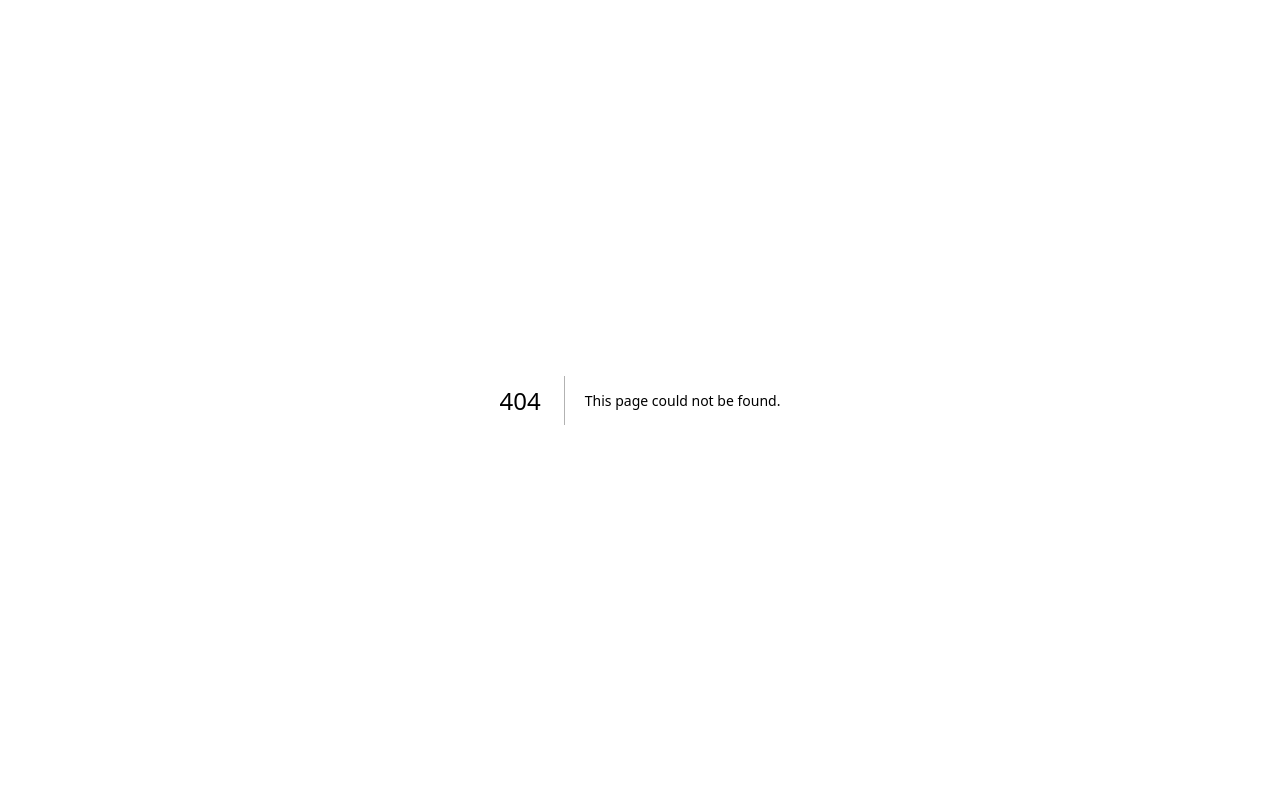
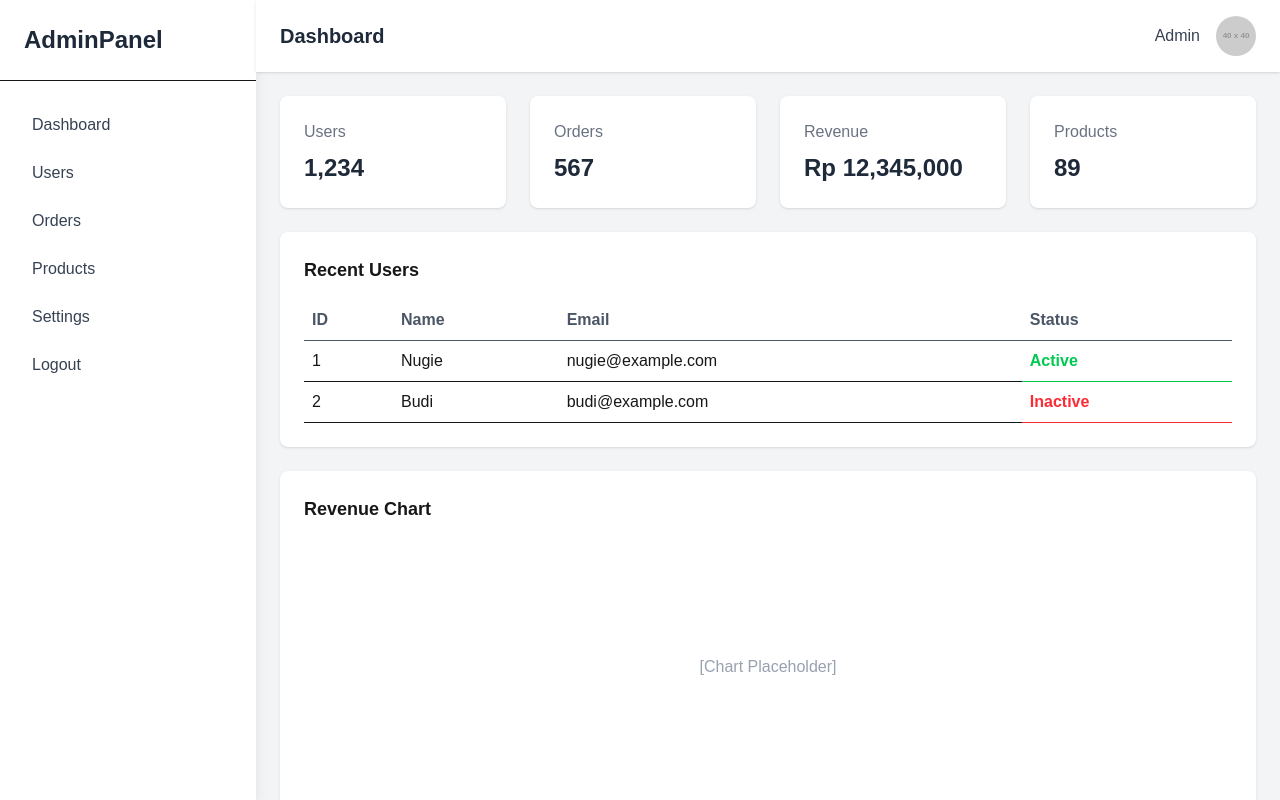
Before and after one commit to HuntNugie/next-full-auth, a Next.js app: page /dashboard in a window 1280 px wide. Before the commit this address had no page. Built offline with nearby package versions, Linux system fonts and the light colour scheme; no server answers; sample sign-in values are in the browser's storage.

Commit message:
membuat tampilan halaman dashboard

```diff
--- /dev/null
+++ b/src/components/layouts/admin.layout.tsx
@@ -0,0 +1,22 @@
+import { HeaderAdmin } from "../partials/admin/header";
+import { Sidebar } from "../partials/admin/sidebar";
+
+export default function AdminLayout({children}: {children: React.ReactNode}) {
+    return (
+        <>
+            <div className="flex h-screen bg-gray-100">
+                {/* Sidebar */}
+               <Sidebar/>
+                {/* Main content */}
+                <main className="flex-1 flex flex-col">
+                    {/* Topbar */}
+                  <HeaderAdmin/>
+                    {/* Content */}
+                    <div className="p-6 flex-1 overflow-y-auto">
+                        {children}
+                    </div>
+                </main>
+            </div>
+        </>
+    );
+}
--- /dev/null
+++ b/src/components/partials/admin/header.tsx
@@ -0,0 +1,16 @@
+export const HeaderAdmin = () => {
+    return (
+        <>
+            <header className="flex items-center justify-between bg-white shadow px-6 py-4">
+                <button id="toggleSidebar" className="md:hidden text-gray-600 hover:text-gray-800">
+                    ☰
+                </button>
+                <h2 className="text-xl font-bold text-gray-800">Dashboard</h2>
+                <div className="flex items-center space-x-4">
+                    <span className="hidden md:inline text-gray-700">Admin</span>
+                    <img src="https://via.placeholder.com/40" alt="Avatar" className="w-10 h-10 rounded-full" />
+                </div>
+            </header>
+        </>
+    );
+};
--- /dev/null
+++ b/src/components/partials/admin/sidebar.tsx
@@ -0,0 +1,49 @@
+export const Sidebar = () => {
+    return (
+        <>
+            <aside className="bg-white w-64 flex flex-col shadow-lg transition-transform duration-300" id="sidebar">
+                <div className="p-6 border-b">
+                    <h1 className="text-2xl font-bold text-gray-800">AdminPanel</h1>
+                </div>
+                <nav className="flex-1 px-4 py-6 space-y-2">
+                    <a
+                        href="#"
+                        className="block px-4 py-2 rounded-lg text-gray-700 hover:bg-blue-100 hover:text-blue-700"
+                    >
+                        Dashboard
+                    </a>
+                    <a
+                        href="#"
+                        className="block px-4 py-2 rounded-lg text-gray-700 hover:bg-blue-100 hover:text-blue-700"
+                    >
+                        Users
+                    </a>
+                    <a
+                        href="#"
+                        className="block px-4 py-2 rounded-lg text-gray-700 hover:bg-blue-100 hover:text-blue-700"
+                    >
+                        Orders
+                    </a>
+                    <a
+                        href="#"
+                        className="block px-4 py-2 rounded-lg text-gray-700 hover:bg-blue-100 hover:text-blue-700"
+                    >
+                        Products
+                    </a>
+                    <a
+                        href="#"
+                        className="block px-4 py-2 rounded-lg text-gray-700 hover:bg-blue-100 hover:text-blue-700"
+                    >
+                        Settings
+                    </a>
+                    <a
+                        href="login.html"
+                        className="block px-4 py-2 rounded-lg text-gray-700 hover:bg-red-100 hover:text-red-700"
+                    >
+                        Logout
+                    </a>
+                </nav>
+            </aside>
+        </>
+    );
+};
--- /dev/null
+++ b/src/pages/dashboard.tsx
@@ -0,0 +1,32 @@
+import AdminLayout from "@/components/layouts/admin.layout";
+import DashboardView from "@/views/admin/Dashboard";
+import {GetServerSidePropsContext} from "next";
+import {getServerSession} from "next-auth";
+import {authOptions} from "./api/auth/[...nextauth]";
+
+export default function DashboardPage() {
+    return (
+        <>
+            <AdminLayout>
+                <DashboardView />
+            </AdminLayout>
+        </>
+    );
+}
+
+export async function getServerSideProps(context: GetServerSidePropsContext) {
+    const session = await getServerSession(context.req, context.res, authOptions);
+    if (!session) {
+        return {
+            redirect: {
+                destination: "/login",
+                permanent: false,
+            },
+        };
+    }
+    return {
+        props: {
+            user: session.user,
+        },
+    };
+}
--- /dev/null
+++ b/src/views/admin/Dashboard.tsx
@@ -0,0 +1,58 @@
+export default function DashboardView() {
+    return (
+        <>
+            {/* Statistik cards */}
+            <div className="grid grid-cols-1 md:grid-cols-3 lg:grid-cols-4 gap-6 mb-6">
+                <div className="bg-white p-6 rounded-lg shadow hover:shadow-lg transition-shadow">
+                    <h3 className="text-gray-500">Users</h3>
+                    <p className="text-2xl font-bold text-gray-800 mt-2">1,234</p>
+                </div>
+                <div className="bg-white p-6 rounded-lg shadow hover:shadow-lg transition-shadow">
+                    <h3 className="text-gray-500">Orders</h3>
+                    <p className="text-2xl font-bold text-gray-800 mt-2">567</p>
+                </div>
+                <div className="bg-white p-6 rounded-lg shadow hover:shadow-lg transition-shadow">
+                    <h3 className="text-gray-500">Revenue</h3>
+                    <p className="text-2xl font-bold text-gray-800 mt-2">Rp 12,345,000</p>
+                </div>
+                <div className="bg-white p-6 rounded-lg shadow hover:shadow-lg transition-shadow">
+                    <h3 className="text-gray-500">Products</h3>
+                    <p className="text-2xl font-bold text-gray-800 mt-2">89</p>
+                </div>
+            </div>
+            {/* Table */}
+            <div className="bg-white p-6 rounded-lg shadow overflow-x-auto mb-6">
+                <h3 className="text-lg font-semibold mb-4">Recent Users</h3>
+                <table className="w-full text-left border-collapse">
+                    <thead>
+                        <tr>
+                            <th className="border-b p-2 text-gray-600">ID</th>
+                            <th className="border-b p-2 text-gray-600">Name</th>
+                            <th className="border-b p-2 text-gray-600">Email</th>
+                            <th className="border-b p-2 text-gray-600">Status</th>
+                        </tr>
+                    </thead>
+                    <tbody>
+                        <tr className="hover:bg-gray-50">
+                            <td className="p-2 border-b">1</td>
+                            <td className="p-2 border-b">Nugie</td>
+                            <td className="p-2 border-b">nugie@example.com</td>
+                            <td className="p-2 border-b text-green-500 font-semibold">Active</td>
+                        </tr>
+                        <tr className="hover:bg-gray-50">
+                            <td className="p-2 border-b">2</td>
+                            <td className="p-2 border-b">Budi</td>
+                            <td className="p-2 border-b">budi@example.com</td>
+                            <td className="p-2 border-b text-red-500 font-semibold">Inactive</td>
+                        </tr>
+                    </tbody>
+                </table>
+            </div>
+            {/* Dummy Chart */}
+            <div className="bg-white p-6 rounded-lg shadow">
+                <h3 className="text-lg font-semibold mb-4">Revenue Chart</h3>
+                <div className="h-64 flex items-center justify-center text-gray-400">[Chart Placeholder]</div>
+            </div>
+        </>
+    );
+}
```
